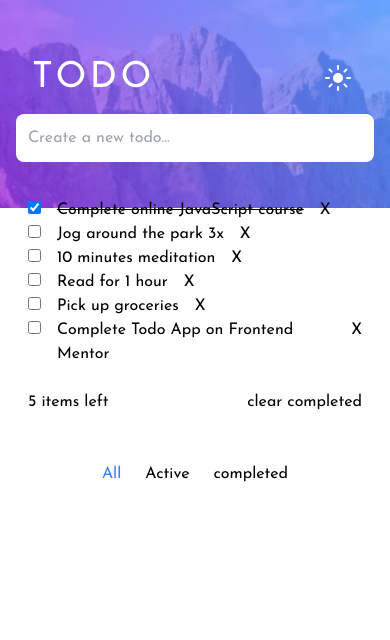
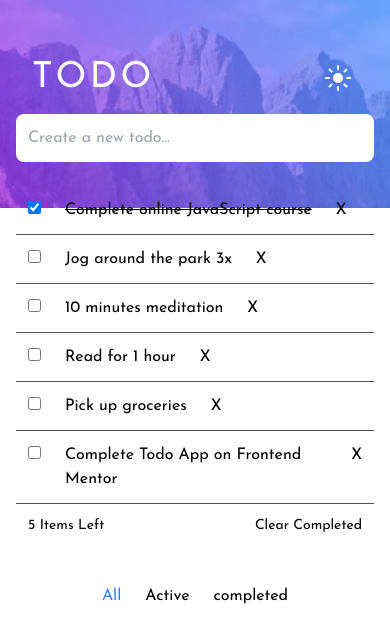
Before and after one commit to faroeq33/todoapp, a React (Vite) app: page / in a window 390 px wide. Shown: the top 640 px of the page. Built offline with nearby package versions, Linux system fonts and the light colour scheme.

Commit message:
Update dark styles for mobile

```diff
--- a/src/App.tsx
+++ b/src/App.tsx
@@ -11,7 +11,7 @@ function App() {
         <div className="negativemargin" style={{ marginTop: -150 }}>
           <Nav />
           <div className="m-4">
-            <main className="flex gap-4">
+            <main className="flex">
               <TodoSection className="w-full todo-section" />
             </main>
           </div>
--- a/src/components/Todo/TodoList.tsx
+++ b/src/components/Todo/TodoList.tsx
@@ -1,3 +1,5 @@
+import { gap, padding } from "../darkmode/colorStyles";
+
 type TodoListProps = {
   todos: Todo[];
   toggleTodoCompleted: (id: number) => void;
@@ -10,7 +12,7 @@ function TodoList(props: TodoListProps) {
     <ul className={props.className}>
       {props.todos.map((todo) => (
         <div
-          className="flex items-baseline gap-4 todo-row dark:text-neutral-dark-dark-grayish-blue "
+          className={`flex items-baseline todo-row dark:text-neutral-dark-dark-grayish-blue border-b border-neutral-dark-very-dark-grayish-blue rounded-t-lg  ${gap} ${padding}`}
           key={todo.id}
         >
           <input
--- /dev/null
+++ b/src/components/custom-ui/Filters.tsx
@@ -0,0 +1,42 @@
+import {
+  darkmodeBg,
+  darkmodeText,
+  gap,
+  padding,
+} from "../darkmode/colorStyles";
+
+export type View = "all" | "active" | "completed";
+
+type FiltersProps = {
+  view: View;
+  setView: (view: View) => void;
+};
+
+function Filters({ view, setView }: FiltersProps) {
+  return (
+    <div
+      className={`${darkmodeBg} flex justify-center rounded-lg ${gap} ${padding} ${darkmodeText}`}
+    >
+      <div
+        onClick={() => setView("all")}
+        className={view === "all" ? "text-primary-bright-blue" : ""}
+      >
+        All
+      </div>
+      <div
+        onClick={() => setView("active")}
+        className={view === "active" ? "text-primary-bright-blue" : ""}
+      >
+        Active
+      </div>
+      <div
+        onClick={() => setView("completed")}
+        className={view === "completed" ? "text-primary-bright-blue" : ""}
+      >
+        completed
+      </div>
+    </div>
+  );
+}
+
+export default Filters;
--- a/src/components/custom-ui/TodoSection.tsx
+++ b/src/components/custom-ui/TodoSection.tsx
@@ -1,12 +1,7 @@
 import { useRef, useState } from "react";
 import TodoList, { Todo } from "../Todo/TodoList";
-import {
-  darkmodeBg,
-  darkmodeText,
-  gap,
-  padding,
-  roundness,
-} from "../darkmode/colorStyles";
+import { darkmodeBg, gap, padding, roundness } from "../darkmode/colorStyles";
+import Filters, { View } from "./Filters";
 
 const initialTodos = [
   {
@@ -41,8 +36,6 @@ const initialTodos = [
   },
 ];
 
-type View = "all" | "active" | "completed";
-
 type TodoSectionProps = {
   className: string;
 };
@@ -53,7 +46,6 @@ function TodoSection(props: TodoSectionProps) {
   const [todos, setTodos] = useState<Todo[]>(initialTodos);
 
   const [view, setView] = useState<View>("all");
-
   const amount = todos.filter((todo) => !todo.completed).length;
 
   const addTodos = () => {
@@ -100,7 +92,7 @@ function TodoSection(props: TodoSectionProps) {
 
   return (
     <section className={props.className}>
-      <form action="" className={`flex flex-col ${gap} `} onSubmit={onSubmit}>
+      <form action="" className={`flex flex-col ${gap}`} onSubmit={onSubmit}>
         <input
           type="text"
           className={`w-full ${padding} ${roundness} ${darkmodeBg} `}
@@ -114,17 +106,17 @@ function TodoSection(props: TodoSectionProps) {
           }
         />
         <input type="submit" value="Add" className="hidden" />
-        <div className={darkmodeBg}>
+        <div className={""}>
           <TodoList
             // takes view from state and passes it to the todos prop
             todos={views[view]}
             toggleTodoCompleted={toggleTodoCompleted}
             removeTodo={removeTodo}
-            className={`${darkmodeBg} ${padding} ${roundness}`}
+            className={`${darkmodeBg} rounded-t-lg `}
           />
 
           <div
-            className={`flex justify-between ${padding} dark:text-neutral-dark-very-dark-grayish-blue`}
+            className={`flex justify-between ${darkmodeBg} ${padding} dark:text-neutral-dark-very-dark-grayish-blue rounded-b-lg capitalize text-sm`}
           >
             <div className="">{amount} items left</div>
             <div className="" onClick={clearCompleted}>
@@ -132,28 +124,7 @@ function TodoSection(props: TodoSectionProps) {
             </div>
           </div>
         </div>
-        <div
-          className={`${darkmodeBg} flex justify-center ${gap} ${padding} ${darkmodeText}`}
-        >
-          <div
-            onClick={() => setView("all")}
-            className={view === "all" ? "text-primary-bright-blue" : ""}
-          >
-            All
-          </div>
-          <div
-            onClick={() => setView("active")}
-            className={view === "active" ? "text-primary-bright-blue" : ""}
-          >
-            Active
-          </div>
-          <div
-            onClick={() => setView("completed")}
-            className={view === "completed" ? "text-primary-bright-blue" : ""}
-          >
-            completed
-          </div>
-        </div>
+        <Filters setView={setView} view={view} />
       </form>
     </section>
   );
--- a/src/components/icons/SunIcon.tsx
+++ b/src/components/icons/SunIcon.tsx
@@ -9,7 +9,7 @@ function SunIcon(props: SunIconProps) {
     >
       <path
         fill="#FFF"
-        fill-rule="evenodd"
+        fillRule="evenodd"
         d="M13 21a1 1 0 011 1v3a1 1 0 11-2 0v-3a1 1 0 011-1zm-5.657-2.343a1 1 0 010 1.414l-2.121 2.121a1 1 0 01-1.414-1.414l2.12-2.121a1 1 0 011.415 0zm12.728 0l2.121 2.121a1 1 0 01-1.414 1.414l-2.121-2.12a1 1 0 011.414-1.415zM13 8a5 5 0 110 10 5 5 0 010-10zm12 4a1 1 0 110 2h-3a1 1 0 110-2h3zM4 12a1 1 0 110 2H1a1 1 0 110-2h3zm18.192-8.192a1 1 0 010 1.414l-2.12 2.121a1 1 0 01-1.415-1.414l2.121-2.121a1 1 0 011.414 0zm-16.97 0l2.121 2.12A1 1 0 015.93 7.344L3.808 5.222a1 1 0 011.414-1.414zM13 0a1 1 0 011 1v3a1 1 0 11-2 0V1a1 1 0 011-1z"
       />
     </svg>
```
